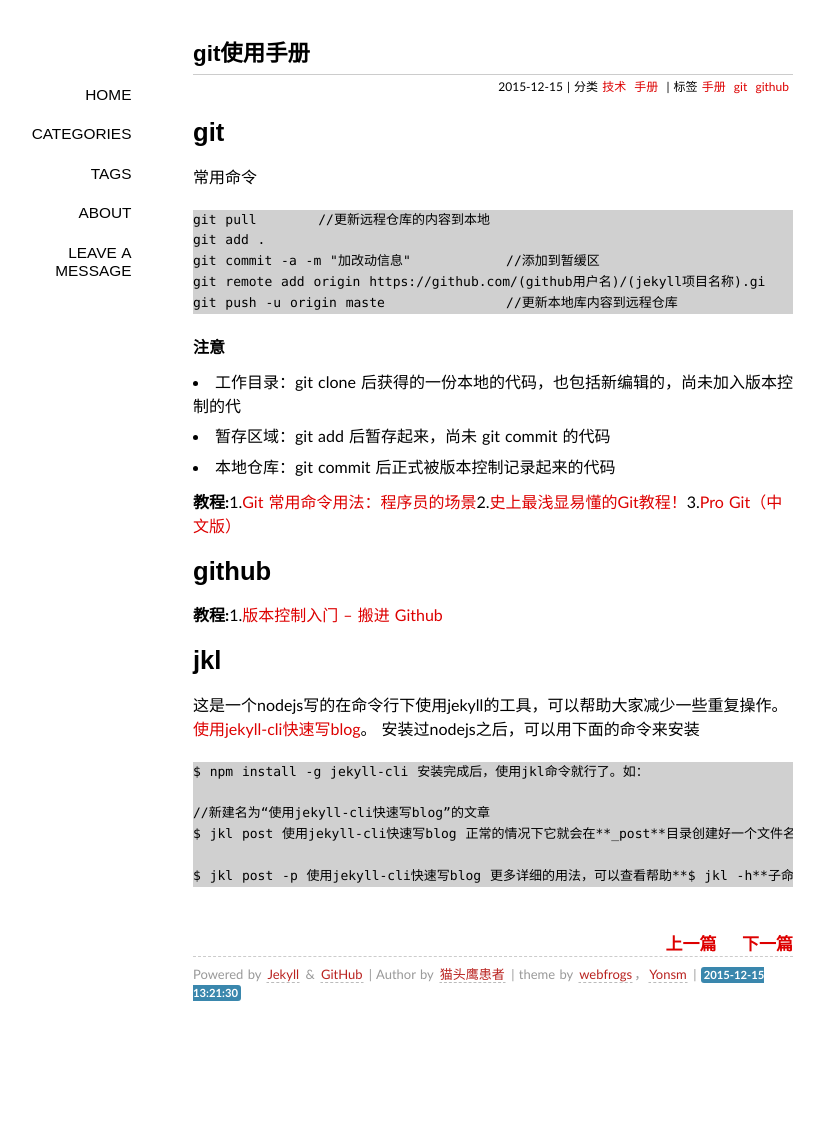
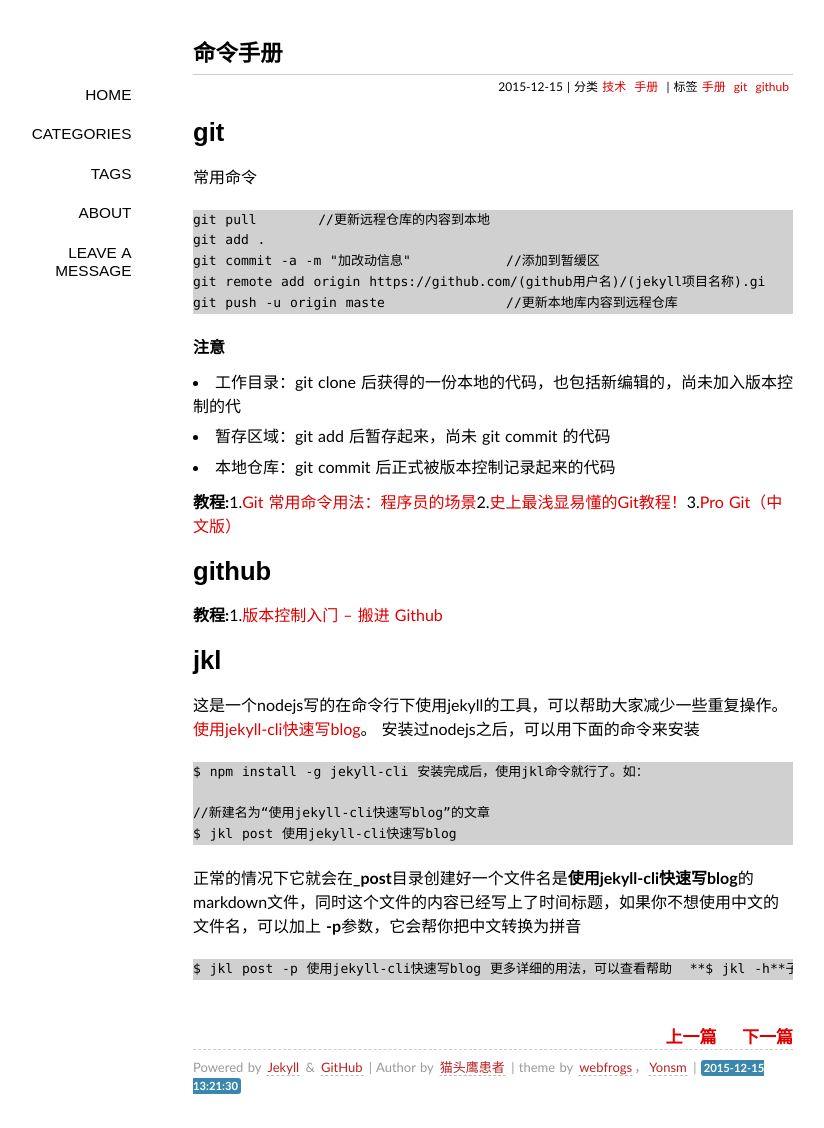
Before and after one commit to NightKs/NightKs.github.io, a Jekyll site: the page built from _posts/2015-12-15-shi-yong-shou-ce.md, in a window 1280 px wide. Shown: the whole page, without its empty margins (147-971 px from the left). Built offline with Jekyll 4.4.1, drawn with Linux system fonts in a browser that asks for light colours; some web fonts are replaced; Markdown is read by kramdown in place of the engine named in the settings; comment, search, counter and statistics services are not loaded; before the commit the page ends 1035 px from its top, so only the background shows below that.

Commit message:
Update 2015-12-15-shi-yong-shou-ce.md

```diff
--- a/_posts/2015-12-15-shi-yong-shou-ce.md
+++ b/_posts/2015-12-15-shi-yong-shou-ce.md
@@ -1,7 +1,7 @@
 ---
 layout: post
 date: 2015-12-15 13:45:20 +0800
-title: git使用手册
+title: 命令手册
 categories: 技术 手册
 tags: 手册 git github
 ---
@@ -35,7 +35,8 @@
 
 	//新建名为“使用jekyll-cli快速写blog”的文章
 	$ jkl post 使用jekyll-cli快速写blog
-正常的情况下它就会在**_post**目录创建好一个文件名是**使用jekyll-cli快速写blog**的markdown文件，同时这个文件的内容已经写上了时间标题，如果你不想使用中文的文件名，可以加上**-p**参数，它会帮你把中文转换为拼音
+
+正常的情况下它就会在**_post**目录创建好一个文件名是**使用jekyll-cli快速写blog**的markdown文件，同时这个文件的内容已经写上了时间标题，如果你不想使用中文的文件名，可以加上  **-p**参数，它会帮你把中文转换为拼音
 
 	$ jkl post -p 使用jekyll-cli快速写blog
-更多详细的用法，可以查看帮助**$ jkl -h**子命令的详细用法，可以同样可以查看帮助，比如查看**post**的详细用法和参数**$ jkl post -h**
+更多详细的用法，可以查看帮助  **$ jkl -h**子命令的详细用法，可以同样可以查看帮助，比如查看  **post**的详细用法和参数 **$ jkl post -h**
```
